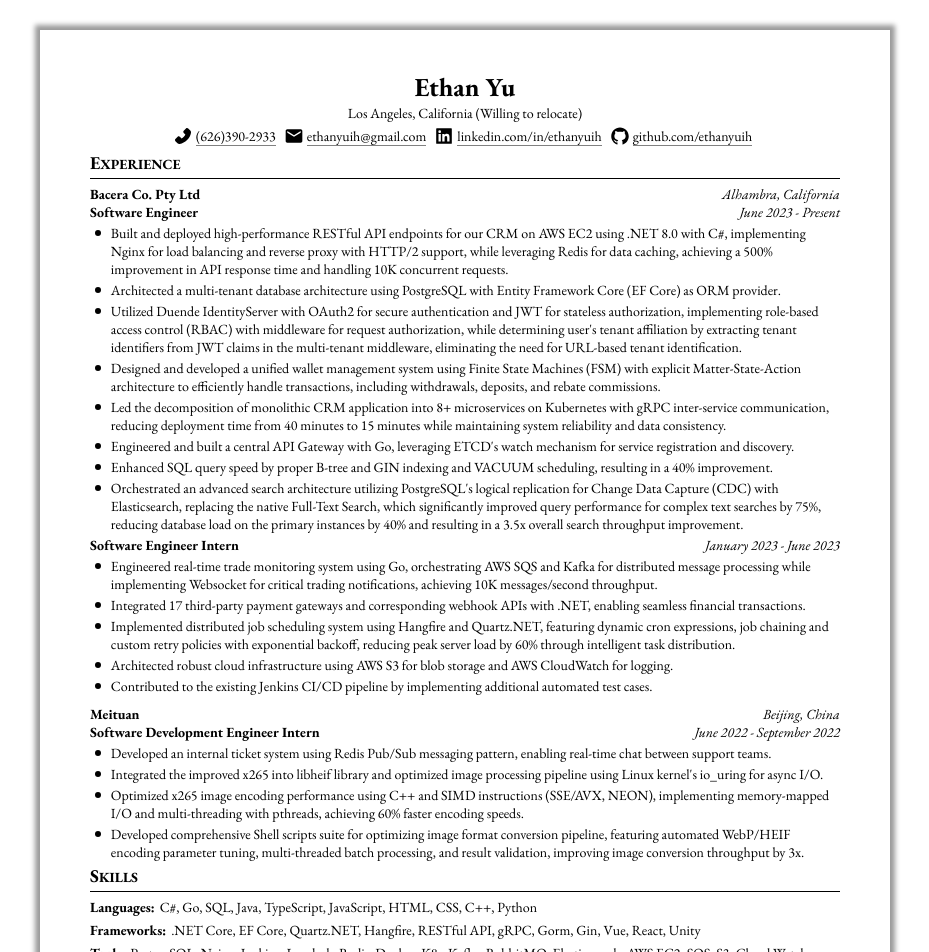
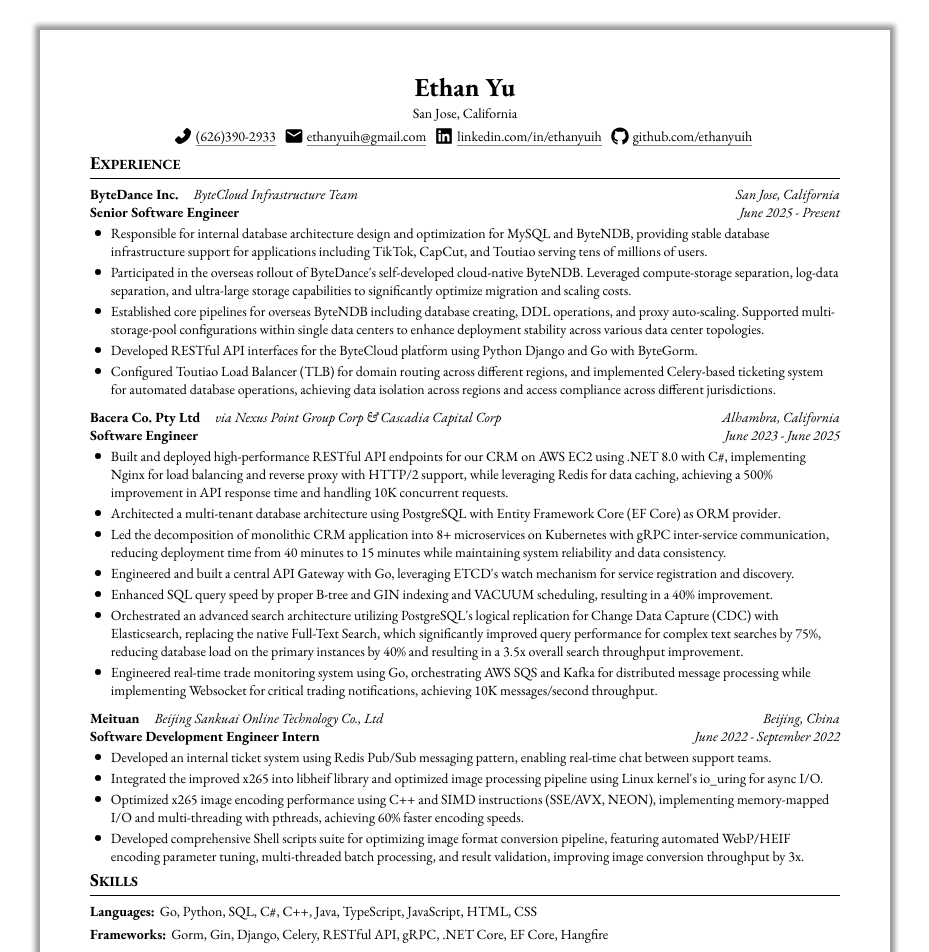
Before and after one commit to ethanyuih/plain-cv, a React (Create React App) app: page / in a window 1280 px wide. Shown: the top 952 px of the page, without its empty margins (175-1104 px from the left). Built offline with nearby package versions, Linux system fonts and the light colour scheme.

Commit message:
update bd resume

```diff
--- a/src/assets/resume-infos/1-profile-info.ts
+++ b/src/assets/resume-infos/1-profile-info.ts
@@ -9,9 +9,9 @@
   linkedin: "https://www.linkedin.com/in/ethanyuih",
   github: "https://www.github.com/ethanyuih",
   // address: '153 S Muscatel Ave, San Gabriel, CA, 91776',
-  address: "Los Angeles, California (Willing to relocate)",
+  address: "San Jose, California",
   homeState: "California",
-  homeStreet: "153 S Muscatel Ave",
-  homeCity: "San Gabriel",
-  homeZip: "91776",
+  homeStreet: "251 Brandon St Apt 422",
+  homeCity: "San Jose",
+  homeZip: "95134",
 };
--- a/src/assets/resume-infos/3-skill-info.ts
+++ b/src/assets/resume-infos/3-skill-info.ts
@@ -1,36 +1,38 @@
-import { Skills } from './types';
+import { Skills } from "./types";
 
 export const skillInfo: Skills = {
   skillList: [
     {
-      skillType: 'Languages',
+      skillType: "Languages",
       skillItems: [
-        'C#',
-        'Go',
-        'SQL',
-        'Java',
-        'TypeScript',
-        'JavaScript',
-        'HTML',
-        'CSS',
-        'C++',
-        'Python',
+        "Go",
+        "Python",
+        "SQL",
+        "C#",
+        "C++",
+        "Java",
+        "TypeScript",
+        "JavaScript",
+        "HTML",
+        "CSS",
       ],
     },
     {
-      skillType: 'Frameworks',
+      skillType: "Frameworks",
       skillItems: [
-        '.NET Core',
-        'EF Core',
-        'Quartz.NET',
-        'Hangfire',
-        'RESTful API',
-        'gRPC',
-        'Gorm',
-        'Gin',
-        'Vue',
-        'React',
-        'Unity',
+        "Gorm",
+        "Gin",
+        "Django",
+        "Celery",
+        "RESTful API",
+        "gRPC",
+        ".NET Core",
+        "EF Core",
+        // "Quartz.NET",
+        "Hangfire",
+        // "Vue",
+        // "React",
+        // "Unity",
 
         // "React-Redux",
         // "Next JS",
@@ -42,22 +44,23 @@
       ],
     },
     {
-      skillType: 'Tools',
+      skillType: "Tools",
       skillItems: [
-        'PostgreSQL',
-        'Nginx',
-        'Jenkins',
-        'Lombok',
-        'Redis',
-        'Docker',
-        'K8s',
-        'Kafka',
-        'RabbitMQ',
-        'Elasticsearch',
-        'AWS EC2',
-        'SQS',
-        'S3',
-        'Cloud Watch',
+        "MySQL",
+        "PostgreSQL",
+        "Nginx",
+        "Jenkins",
+        "Lombok",
+        "Redis",
+        "Docker",
+        "K8s",
+        "Kafka",
+        "RabbitMQ",
+        "Elasticsearch",
+        "AWS EC2",
+        "SQS",
+        "S3",
+        // 'Cloud Watch',
         // "GitHub",
         // "Linux",
         // "Shell",
--- a/src/assets/resume-infos/4-experience-info.ts
+++ b/src/assets/resume-infos/4-experience-info.ts
@@ -1,68 +1,77 @@
-import { Experiences } from './types';
+import { Experiences } from "./types";
 // Based on the job description and my resume, help me generate a cover letter
 export const experienceInfo: Experiences = {
   experienceList: [
     {
       hidden: false,
       // Nexus Point Group Corp (formerly Cascadia Capital Corp) serves as an affiliated technology support provider for Bacera Co. Pty Ltd.
-      company: 'Bacera Co. Pty Ltd',
-      address: 'Alhambra, California',
+      company: "ByteDance Inc.",
+      companyComment: "ByteCloud Infrastructure Team",
+      address: "San Jose, California",
       titles: [
         {
           hidden: false,
-          position: 'Software Engineer',
-          duration: 'June 2023 - Present',
+          position: "Senior Software Engineer",
+          duration: "June 2025 - Present",
           taskList: [
-            // "Developed new Multi-Tenant RESTful APIs using .NET Core + EF Core, successfully migrating from the legacy system to PostgreSQL database, achieving a 500% improvement in average response time.",
-            // "Implemented Hangfire for background task processing, achieving 60% reduction in server load.",
-            // "Developed new Multi-Tenant RESTful APIs using .NET Core + EF Core, successfully migrating from the legacy system to PostgreSQL database, achieving a 500% improvement in average response time.",
-            // "Built and deployed high-performance RESTful API endpoints for our CRM on AWS EC2 using .NET 8.0 with C#, achieving a 500% improvement in API response time.",
-            'Built and deployed high-performance RESTful API endpoints for our CRM on AWS EC2 using .NET 8.0 with C#, implementing Nginx for load balancing and reverse proxy with HTTP/2 support, while leveraging Redis for data caching, achieving a 500% improvement in API response time and handling 10K concurrent requests.',
-            'Architected a multi-tenant database architecture using PostgreSQL with Entity Framework Core (EF Core) as ORM provider.',
-            "Utilized Duende IdentityServer with OAuth2 for secure authentication and JWT for stateless authorization, implementing role-based access control (RBAC) with middleware for request authorization, while determining user's tenant affiliation by extracting tenant identifiers from JWT claims in the multi-tenant middleware, eliminating the need for URL-based tenant identification.",
-            'Designed and developed a unified wallet management system using Finite State Machines (FSM) with explicit Matter-State-Action architecture to efficiently handle transactions, including withdrawals, deposits, and rebate commissions.',
-            'Led the decomposition of monolithic CRM application into 8+ microservices on Kubernetes with gRPC inter-service communication, reducing deployment time from 40 minutes to 15 minutes while maintaining system reliability and data consistency.',
-            "Engineered and built a central API Gateway with Go, leveraging ETCD's watch mechanism for service registration and discovery.",
-            'Enhanced SQL query speed by proper B-tree and GIN indexing and VACUUM scheduling, resulting in a 40% improvement.',
-            "Orchestrated an advanced search architecture utilizing PostgreSQL's logical replication for Change Data Capture (CDC) with Elasticsearch, replacing the native Full-Text Search, which significantly improved query performance for complex text searches by 75%, reducing database load on the primary instances by 40% and resulting in a 3.5x overall search throughput improvement.",
-          ],
-        },
-        {
-          hidden: false,
-          position: 'Software Engineer Intern',
-          duration: 'January 2023 - June 2023',
-          taskList: [
-            // "Developed new Multi-Tenant RESTful APIs using .NET Core + EF Core, successfully migrating from the legacy system to PostgreSQL database, achieving a 500% improvement in average response time.",
-            // "Utilized Duende IdentityServer to integrate OAuth for secure authentication and JWT for stateless authorization.",
-            'Engineered real-time trade monitoring system using Go, orchestrating AWS SQS and Kafka for distributed message processing while implementing Websocket for critical trading notifications, achieving 10K messages/second throughput.',
-            'Integrated 17 third-party payment gateways and corresponding webhook APIs with .NET, enabling seamless financial transactions.',
-            // "Spearheaded ChatGPT API implementation across core business applications, driving 20% increase in user satisfaction through enhanced automation.",
-            'Implemented distributed job scheduling system using Hangfire and Quartz.NET, featuring dynamic cron expressions, job chaining and custom retry policies with exponential backoff, reducing peak server load by 60% through intelligent task distribution.',
-            'Architected robust cloud infrastructure using AWS S3 for blob storage and AWS CloudWatch for logging.',
-            'Contributed to the existing Jenkins CI/CD pipeline by implementing additional automated test cases.',
-            // 'Participated in a team of 7 to develop a CRM frontend application using Vue 3 with TypeScript.',
-            // "Utilized vue-i18n for internationalization, which enabled successful market expansion into Vietnam and Japan.",
-            // "Engineered reusable layout container components utilizing Vue.js slot interfaces and ElementUI.",
-            // "Strengthened the reliability by implementing comprehensive unit testing for core components using vue-test-utils",
-            // "Implemented responsive layouts with rem/flexbox and Sass, enabling white-label customization for third-party sales.",
+            "Responsible for internal database architecture design and optimization for MySQL and ByteNDB, providing stable database infrastructure support for applications including TikTok, CapCut, and Toutiao serving tens of millions of users.",
+            "Participated in the overseas rollout of ByteDance's self-developed cloud-native ByteNDB. Leveraged compute-storage separation, log-data separation, and ultra-large storage capabilities to significantly optimize migration and scaling costs.",
+            "Established core pipelines for overseas ByteNDB including database creating, DDL operations, and proxy auto-scaling. Supported multi-storage-pool configurations within single data centers to enhance deployment stability across various data center topologies.",
+            // "Participated in the separation of overseas operational control planes (TikTok vs non-TikTok environments) to ensure content and access compliance across different jurisdictions.",
+            "Developed RESTful API interfaces for the ByteCloud platform using Python Django and Go with ByteGorm. ",
+            "Configured Toutiao Load Balancer (TLB) for domain routing across different regions, and implemented Celery-based ticketing system for automated database operations, achieving data isolation across regions and access compliance across different jurisdictions.",
           ],
         },
       ],
     },
     {
       hidden: false,
-      company: 'Meituan',
-      address: 'Beijing, China',
+      // Nexus Point Group Corp (formerly Cascadia Capital Corp) serves as an affiliated technology support provider for Bacera Co. Pty Ltd.
+      company: "Bacera Co. Pty Ltd",
+      companyComment: "via Nexus Point Group Corp & Cascadia Capital Corp",
+      address: "Alhambra, California",
       titles: [
         {
           hidden: false,
-          position: 'Software Development Engineer Intern',
-          duration: 'June 2022 - September 2022',
+          position: "Software Engineer",
+          duration: "June 2023 - June 2025",
           taskList: [
-            'Developed an internal ticket system using Redis Pub/Sub messaging pattern, enabling real-time chat between support teams.',
+            // "Developed new Multi-Tenant RESTful APIs using .NET Core + EF Core, successfully migrating from the legacy system to PostgreSQL database, achieving a 500% improvement in average response time.",
+            // "Implemented Hangfire for background task processing, achieving 60% reduction in server load.",
+            // "Developed new Multi-Tenant RESTful APIs using .NET Core + EF Core, successfully migrating from the legacy system to PostgreSQL database, achieving a 500% improvement in average response time.",
+            // "Built and deployed high-performance RESTful API endpoints for our CRM on AWS EC2 using .NET 8.0 with C#, achieving a 500% improvement in API response time.",
+            "Built and deployed high-performance RESTful API endpoints for our CRM on AWS EC2 using .NET 8.0 with C#, implementing Nginx for load balancing and reverse proxy with HTTP/2 support, while leveraging Redis for data caching, achieving a 500% improvement in API response time and handling 10K concurrent requests.",
+            "Architected a multi-tenant database architecture using PostgreSQL with Entity Framework Core (EF Core) as ORM provider.",
+            // "Utilized Duende IdentityServer with OAuth2 for secure authentication and JWT for stateless authorization, implementing role-based access control (RBAC) with middleware for request authorization, while determining user's tenant affiliation by extracting tenant identifiers from JWT claims in the multi-tenant middleware, eliminating the need for URL-based tenant identification.",
+            // "Designed and developed a unified wallet management system using Finite State Machines (FSM) with explicit Matter-State-Action architecture to efficiently handle transactions, including withdrawals, deposits, and rebate commissions.",
+            "Led the decomposition of monolithic CRM application into 8+ microservices on Kubernetes with gRPC inter-service communication, reducing deployment time from 40 minutes to 15 minutes while maintaining system reliability and data consistency.",
+            "Engineered and built a central API Gateway with Go, leveraging ETCD's watch mechanism for service registration and discovery.",
+            "Enhanced SQL query speed by proper B-tree and GIN indexing and VACUUM scheduling, resulting in a 40% improvement.",
+            "Orchestrated an advanced search architecture utilizing PostgreSQL's logical replication for Change Data Capture (CDC) with Elasticsearch, replacing the native Full-Text Search, which significantly improved query performance for complex text searches by 75%, reducing database load on the primary instances by 40% and resulting in a 3.5x overall search throughput improvement.",
+            "Engineered real-time trade monitoring system using Go, orchestrating AWS SQS and Kafka for distributed message processing while implementing Websocket for critical trading notifications, achieving 10K messages/second throughput.",
+            // "Integrated 17 third-party payment gateways and corresponding webhook APIs with .NET, enabling seamless financial transactions.",
+            // "Implemented distributed job scheduling system using Hangfire and Quartz.NET, featuring dynamic cron expressions, job chaining and custom retry policies with exponential backoff, reducing peak server load by 60% through intelligent task distribution.",
+            // "Architected robust cloud infrastructure using AWS S3 for blob storage and AWS CloudWatch for logging.",
+            // "Contributed to the existing Jenkins CI/CD pipeline by implementing additional automated test cases.",
+          ],
+        },
+      ],
+    },
+    {
+      hidden: false,
+      company: "Meituan",
+      companyComment: "Beijing Sankuai Online Technology Co., Ltd",
+      address: "Beijing, China",
+      titles: [
+        {
+          hidden: false,
+          position: "Software Development Engineer Intern",
+          duration: "June 2022 - September 2022",
+          taskList: [
+            "Developed an internal ticket system using Redis Pub/Sub messaging pattern, enabling real-time chat between support teams.",
             "Integrated the improved x265 into libheif library and optimized image processing pipeline using Linux kernel's io_uring for async I/O.",
-            'Optimized x265 image encoding performance using C++ and SIMD instructions (SSE/AVX, NEON), implementing memory-mapped I/O and multi-threading with pthreads, achieving 60% faster encoding speeds.',
-            'Developed comprehensive Shell scripts suite for optimizing image format conversion pipeline, featuring automated WebP/HEIF encoding parameter tuning, multi-threaded batch processing, and result validation, improving image conversion throughput by 3x.',
+            "Optimized x265 image encoding performance using C++ and SIMD instructions (SSE/AVX, NEON), implementing memory-mapped I/O and multi-threading with pthreads, achieving 60% faster encoding speeds.",
+            "Developed comprehensive Shell scripts suite for optimizing image format conversion pipeline, featuring automated WebP/HEIF encoding parameter tuning, multi-threaded batch processing, and result validation, improving image conversion throughput by 3x.",
             // 'Applied optimized image format into Meituan App using React Native.',
           ],
         },
@@ -70,30 +79,30 @@
     },
     {
       hidden: true,
-      company: 'University of Science and Technology Beijing',
-      address: 'Beijing, China',
+      company: "University of Science and Technology Beijing",
+      address: "Beijing, China",
       titles: [
         {
           hidden: false,
-          position: 'Research Assistant',
-          duration: 'September 2019 - June 2021',
+          position: "Research Assistant",
+          duration: "September 2019 - June 2021",
           taskList: [
-            'Modeling for Degradation of Biomedical Polymer: Designed the phase image feature recognition algorithm to recognize the phase image features, and characteristic “island” structures. Implemented the chain scission model by Monte Carlo (MC) method. Designed the Boundary Extension Algorithm (NNBE) to identify features with hole (block) and crack (strip) shapes and utilized these features to establish strength models for different phases.  Published two publications for this research',
+            "Modeling for Degradation of Biomedical Polymer: Designed the phase image feature recognition algorithm to recognize the phase image features, and characteristic “island” structures. Implemented the chain scission model by Monte Carlo (MC) method. Designed the Boundary Extension Algorithm (NNBE) to identify features with hole (block) and crack (strip) shapes and utilized these features to establish strength models for different phases.  Published two publications for this research",
           ],
         },
       ],
     },
     {
       hidden: true,
-      company: 'Institute of Automation, Chinese Academy of Sciences',
-      address: 'Beijing, China',
+      company: "Institute of Automation, Chinese Academy of Sciences",
+      address: "Beijing, China",
       titles: [
         {
           hidden: false,
-          position: 'Research Assistant',
-          duration: 'Jan. 2019 - Apr. 2019',
+          position: "Research Assistant",
+          duration: "Jan. 2019 - Apr. 2019",
           taskList: [
-            'A Flower-Image Search System Based on DL: Implemented the overall design of multi-layer convolutional neural networks and fully connected neural networks using TensorFlow. Optimized the convolutional layers by back-propagation algorithm and applied forward-propagation and back-propagation functions to the fully connected layer. The overall accuracy of the recognition was 95.66%. The project was granted a patent (AU2019100352A4)',
+            "A Flower-Image Search System Based on DL: Implemented the overall design of multi-layer convolutional neural networks and fully connected neural networks using TensorFlow. Optimized the convolutional layers by back-propagation algorithm and applied forward-propagation and back-propagation functions to the fully connected layer. The overall accuracy of the recognition was 95.66%. The project was granted a patent (AU2019100352A4)",
           ],
         },
       ],
--- a/src/assets/resume-infos/types.ts
+++ b/src/assets/resume-infos/types.ts
@@ -40,6 +40,7 @@
 export type Experience = {
   hidden?: boolean;
   company: string;
+  companyComment?: string;
   address: string;
   titles: TitleExperience[];
 };
--- a/src/components/experience.component.tsx
+++ b/src/components/experience.component.tsx
@@ -1,12 +1,12 @@
-import React, { FC } from 'react';
+import React, { FC } from "react";
 
-import { ProjectsContainer, ProjectItem } from './projects.component';
-import { Experiences } from '../assets/resume-infos/types';
-import PartTitle from './part-title.component';
-import styled from 'styled-components';
-import pageConfig from '../assets/resume-infos/0-page-setting';
-import PlainText from './plaintext.component';
-import { getDateMMYYYY } from '../assets/utility/utils';
+import { ProjectsContainer, ProjectItem } from "./projects.component";
+import { Experiences } from "../assets/resume-infos/types";
+import PartTitle from "./part-title.component";
+import styled from "styled-components";
+import pageConfig from "../assets/resume-infos/0-page-setting";
+import PlainText from "./plaintext.component";
+import { getDateMMYYYY } from "../assets/utility/utils";
 
 type Props = {
   experiences: Experiences;
@@ -15,7 +15,13 @@
 const ExpContainer = styled.div`
   display: flex;
   justify-content: space-between;
-  //font-size: 14px;
+
+  .company-info {
+    display: flex;
+    gap: 15px;
+    font-weight: lighter;
+  }
+
   div {
     font-weight: bold;
   }
@@ -75,37 +81,56 @@
   if (hidden) return <></>;
   return (
     <ProjectsContainer>
-      <PartTitle title='Experience' />
+      <PartTitle title="Experience" />
       {experienceList.map((exp, idx) => {
-        const { hidden, company, address, titles } = exp;
+        const { hidden, company, companyComment, address, titles } = exp;
         if (hidden) return <div key={idx}></div>;
 
         return (
           <ProjectItem key={idx}>
             <ExpContainer>
-              <div onClick={() => navigator.clipboard.writeText(company)}>{company}</div>
-              <span onClick={() => navigator.clipboard.writeText(address)}>{address}</span>
+              <div className="company-info">
+                <div onClick={() => navigator.clipboard.writeText(company)}>
+                  {company}
+                </div>
+                <span>{companyComment}</span>
+              </div>
+              <span onClick={() => navigator.clipboard.writeText(address)}>
+                {address}
+              </span>
             </ExpContainer>
 
             {titles.map((title, title_idx) => (
               <TitleContainer key={title_idx}>
                 <TitleHead>
-                  <div onClick={() => navigator.clipboard.writeText(title.position)}>
+                  <div
+                    onClick={() =>
+                      navigator.clipboard.writeText(title.position)
+                    }
+                  >
                     {title.position}
                   </div>
 
                   {(() => {
-                    const durations = title.duration.split('-');
+                    const durations = title.duration.split("-");
                     return (
                       <div>
                         <span
-                          onClick={() => navigator.clipboard.writeText(getDateMMYYYY(durations[0]))}
+                          onClick={() =>
+                            navigator.clipboard.writeText(
+                              getDateMMYYYY(durations[0]),
+                            )
+                          }
                         >
                           {durations[0]}
                         </span>
                         <span> - </span>
                         <span
-                          onClick={() => navigator.clipboard.writeText(getDateMMYYYY(durations[1]))}
+                          onClick={() =>
+                            navigator.clipboard.writeText(
+                              getDateMMYYYY(durations[1]),
+                            )
+                          }
                         >
                           {durations[1]}
                         </span>
@@ -116,7 +141,9 @@
                 <div
                   onClick={() =>
                     navigator.clipboard.writeText(
-                      title.taskList.map((task, task_idx) => `${task_idx + 1}. ${task}\n`).join('')
+                      title.taskList
+                        .map((task, task_idx) => `${task_idx + 1}. ${task}\n`)
+                        .join(""),
                     )
                   }
                 >
```
